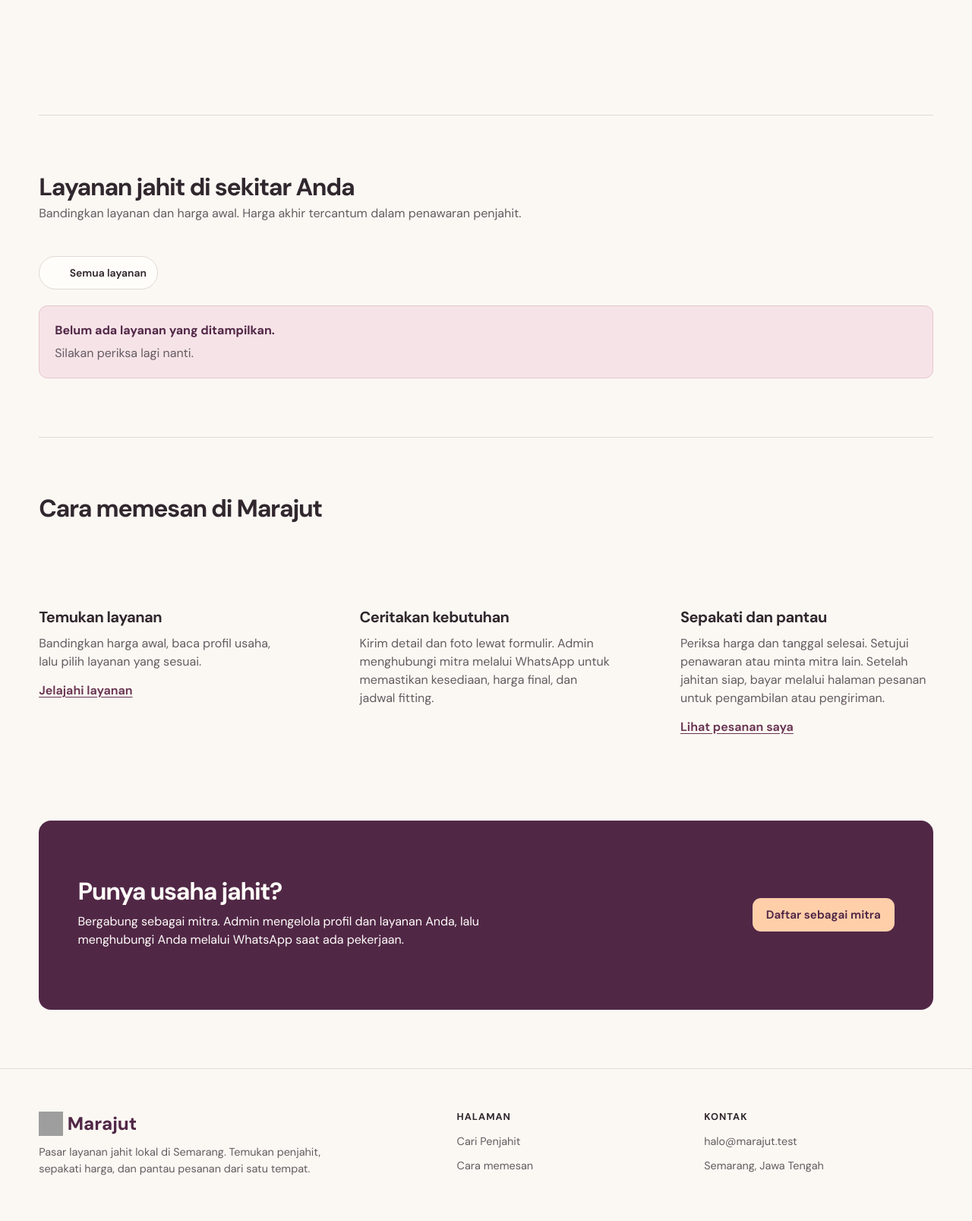
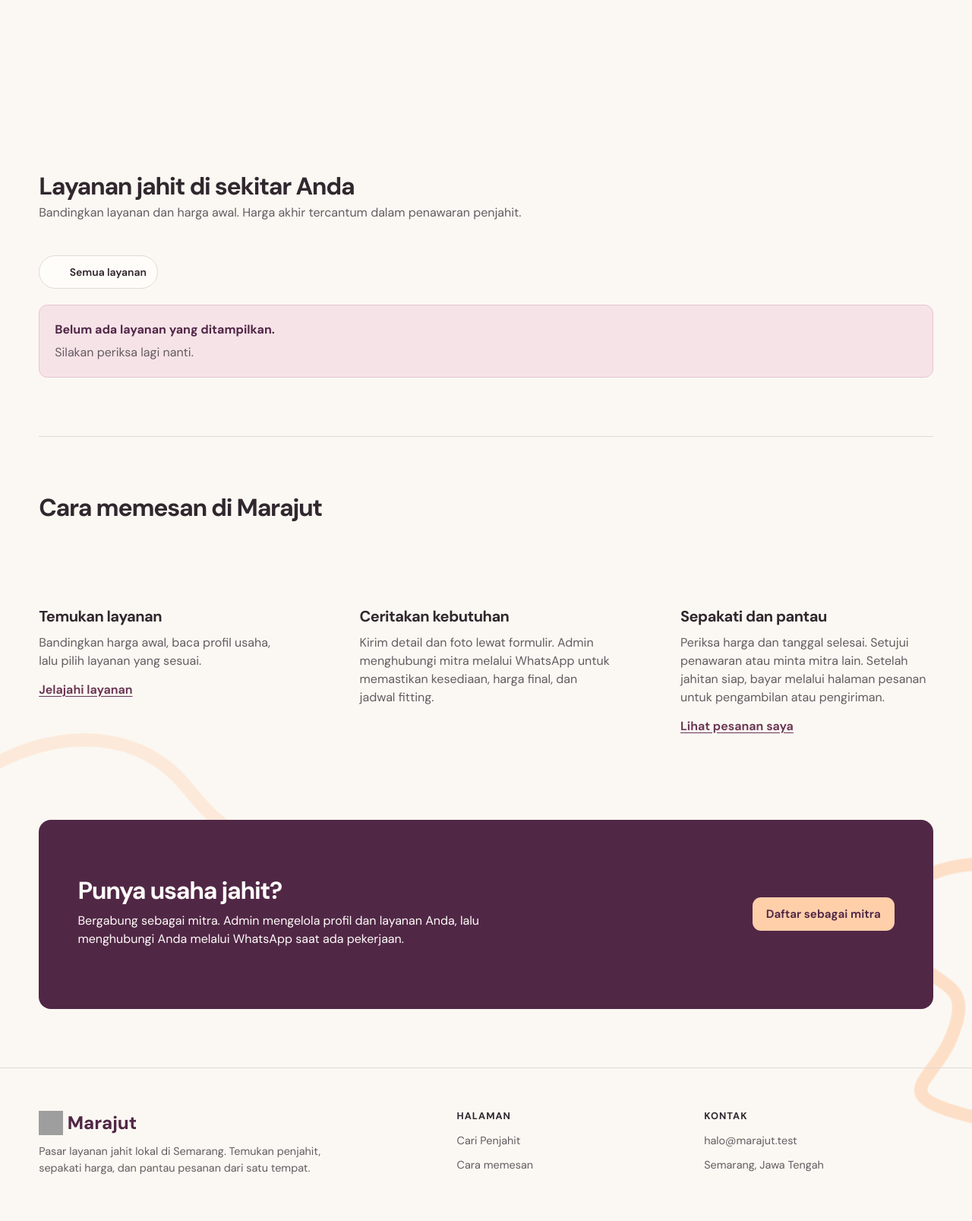
Before and after one commit to TheGoodEvil28/merajut, a Node project: template apps/marajut/views/catalog.ejs in a window 1280 px wide. Shown: the part 687-2294 px from the top of the page at 76% size. After the commit the page ends 2233 px from the top, so only its background shows below. Run offline with Node 20 templates, Linux system fonts and the light colour scheme; the template is opened without the code that fills it, so the values that code supplies are empty; some libraries are stand-ins or nearby versions; grey boxes are pictures that could not be loaded.

Commit message:
feat(landing): add parallax effect with decorative threads
* Implement parallax scrolling for hand-drawn threads in the landing page
* Add SVG elements for threads in catalog.ejs
* Update landing.js to manage thread movement based on scroll position
* Enhance visual depth with varying stroke-opacity and data-depth attributes

```diff
--- a/apps/marajut/public/landing.js
+++ b/apps/marajut/public/landing.js
@@ -7,3 +7,27 @@ if (window.Lenis) {
   });
   window.lenis = lenis;
 }
+
+// Parallax for the background threads: each strand lags the scroll by its own amount, so fainter (farther) strands drift more.
+// A strand rests at its drawn position when it reaches mid-screen (strands near the top rest at scroll 0, keeping the top thread under the navbar).
+const threads = document.querySelector('.thread-layer');
+if (threads && !matchMedia('(prefers-reduced-motion: reduce)').matches) {
+  const paths = [...threads.querySelectorAll('path')];
+  let strands = [];
+  const measure = () => {
+    const scale = threads.getBoundingClientRect().height / threads.viewBox.baseVal.height; // px per SVG unit, vertically
+    strands = paths.map(path => {
+      const box = path.getBBox();
+      const centre = (box.y + box.height / 2) * scale;
+      return { path, scale, speed: Number(path.dataset.depth ?? 0.15), rest: Math.max(0, centre - innerHeight / 2) };
+    });
+    update();
+  };
+  const update = () => {
+    for (const s of strands) s.path.style.transform = `translate(0, ${((scrollY - s.rest) * s.speed / s.scale).toFixed(2)}px)`;
+  };
+  addEventListener('scroll', update, { passive: true });
+  addEventListener('resize', measure);
+  addEventListener('load', measure);
+  measure();
+}
--- a/apps/marajut/public/style.css
+++ b/apps/marajut/public/style.css
@@ -104,7 +104,7 @@ main > .section:first-child { padding-top: clamp(1.25rem, 2.5vw, 2rem); } /* eve
 .market-intro-photo::after { content: ""; position: absolute; inset: .65rem; border: 1px dashed #fffb; border-radius: 6.5rem .7rem 4.5rem .7rem; pointer-events: none; }
 .intro-how { display: inline-flex; align-items: center; gap: .5rem; min-height: 44px; font-size: .89rem; font-weight: 650; }
 .market-intro { margin-bottom: clamp(1rem, 3vw, 2.5rem); }
-.catalog-section { padding-block: clamp(2.4rem,6vw,5rem); border-top: 1px solid var(--line); }
+.catalog-section { padding-block: clamp(2.4rem,6vw,5rem) }
 .catalog-section .section-caption { margin-bottom: clamp(1.75rem, 3.5vw, 2.75rem); }
 .how-section { border-top: 1px solid var(--line); padding: clamp(2.4rem,6vw,5rem) 0; margin-bottom: clamp(.5rem, 2vw, 1.5rem); }
 .sewing-steps { list-style: none; display: grid; grid-template-columns: repeat(3,minmax(0,1fr)); margin: 2rem 0 0; padding: 0; --step-gap: clamp(3.5rem, 7vw, 6rem); gap: var(--step-gap); }
@@ -831,3 +831,10 @@ button.danger-outline:hover { color: #fff; background: var(--clay); border-color
 .health-empty .icon { color: #2f7a52; }
 .health-popover .ops-entry { margin-top: .5rem; }
 @media (prefers-reduced-motion: reduce) { .health-popover { transition: none; } .health-status .status-dot { animation: none; } }
+
+/* Landing: hand-drawn threads behind everything. The body becomes its own stacking context so z-index:-1 sits above the page background but below every section, card and image. */
+.market-shell:has(.thread-layer) { position: relative; isolation: isolate; }
+.thread-layer { position: absolute; inset: 0; z-index: -1; width: 100%; height: 100%; pointer-events: none; fill: none; stroke: var(--apricot); stroke-width: 17.25; stroke-linecap: round; }
+.thread-layer path { vector-effect: non-scaling-stroke; will-change: transform; }
+@media (max-width: 640px) { .thread-layer [data-phone="hide"] { display: none; } } /* phones: the tall page stretches curves across body text, so keep only the threads that fall in gaps */
+.market-shell:has(.thread-layer):not(.nav-pinned) > .site-header { background: transparent; } /* resting navbar blends into the paper so the top thread runs behind it; the pinned bar keeps its surface colour */
--- a/apps/marajut/views/catalog.ejs
+++ b/apps/marajut/views/catalog.ejs
@@ -2,6 +2,14 @@
 <link rel="stylesheet" href="/assets/vendor/lenis/lenis.css">
 <script src="/assets/vendor/lenis/lenis.min.js" defer></script>
 <script src="/assets/landing.js" defer></script>
+<%# Decorative sewing threads drifting behind the whole landing page; stretched to the page height. Per thread: stroke-opacity sets how strong it looks, data-depth how much it lags the scroll (parallax), data-phone="hide" drops it on phones. %>
+<svg class="thread-layer" viewBox="0 0 1000 2000" preserveAspectRatio="none" aria-hidden="true" focusable="false">
+  <path data-depth=".23" stroke-opacity=".9" d="M-40 90 C 90 12, 150 92, 300 62 S 520 -90, 640 -20 S 820 88, 1020 "/>
+  <!-- <path data-depth=".3" stroke-opacity=".28" d="M330 320 C 430 350, 520 345, 600 318 S 760 270, 860 330 S 960 420, 1020 400"/> -->
+  <path data-depth=".08" stroke-opacity=".5" d="M-20 500 C 110 560, 230 520, 380 545 S 610 610, 730 575 S 900 470, 1020 515"/>
+  <path data-depth=".15" data-phone="hide" stroke-opacity=".35" d="M-20 1690 C 70 1630, 150 1650, 190 1705 S 260 1790, 340 1760"/>
+  <path data-depth=".05" data-phone="hide" stroke-opacity=".6" d="M1020 1665 C 940 1660, 890 1720, 930 1765 S 1000 1800, 980 1860 S 900 1930, 1020 1960"/>
+</svg>
 <section class="market-intro" aria-labelledby="market-title">
   <div class="market-intro-copy">
     <p class="market-location"><%- include('icon', {name:'pin'}) %> Layanan jahit lokal di Semarang</p>
```
Also changed, not shown: docs/TEST-RUN-GUIDEBOOK.md (+14 -0 lines).
